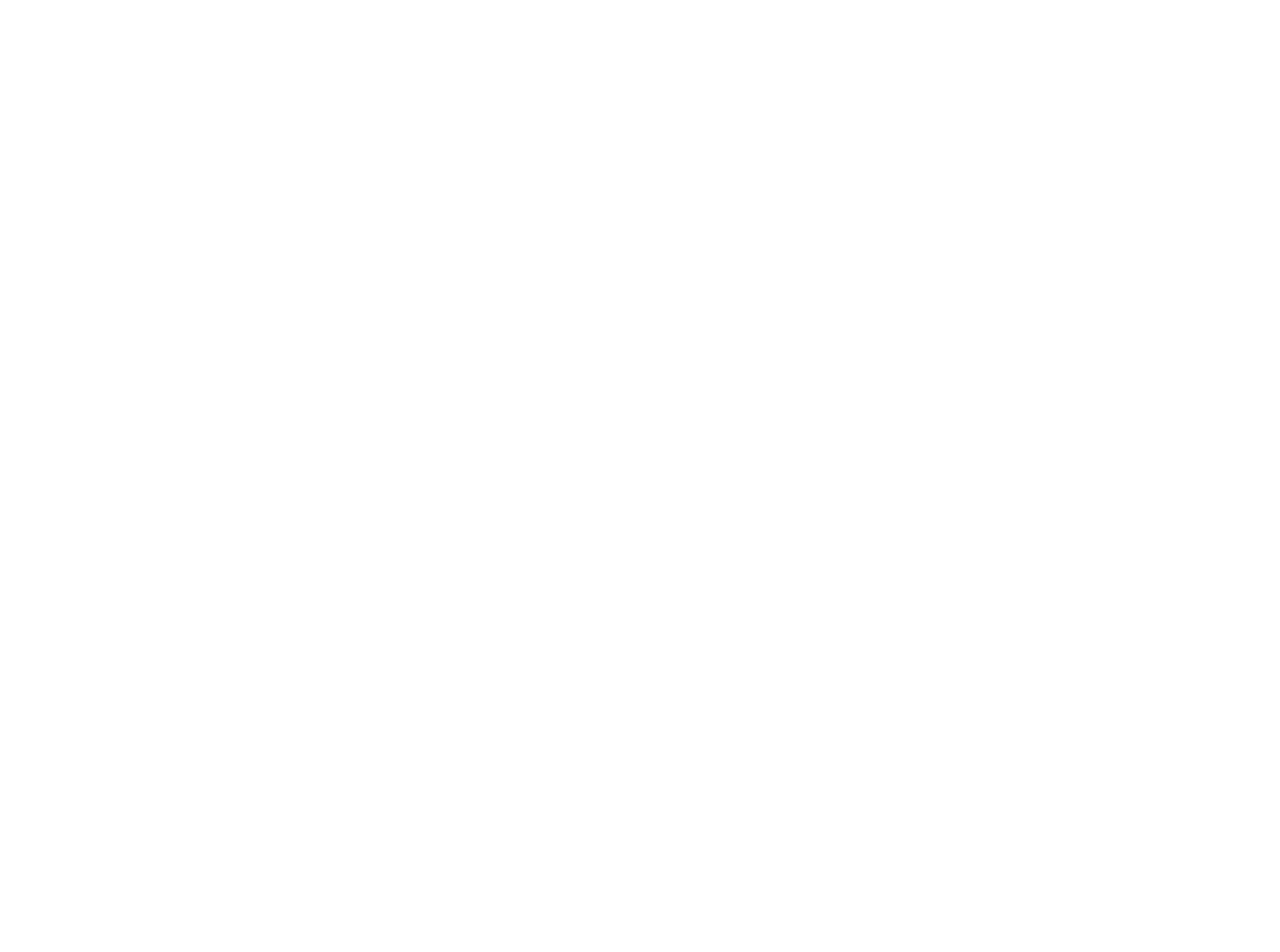
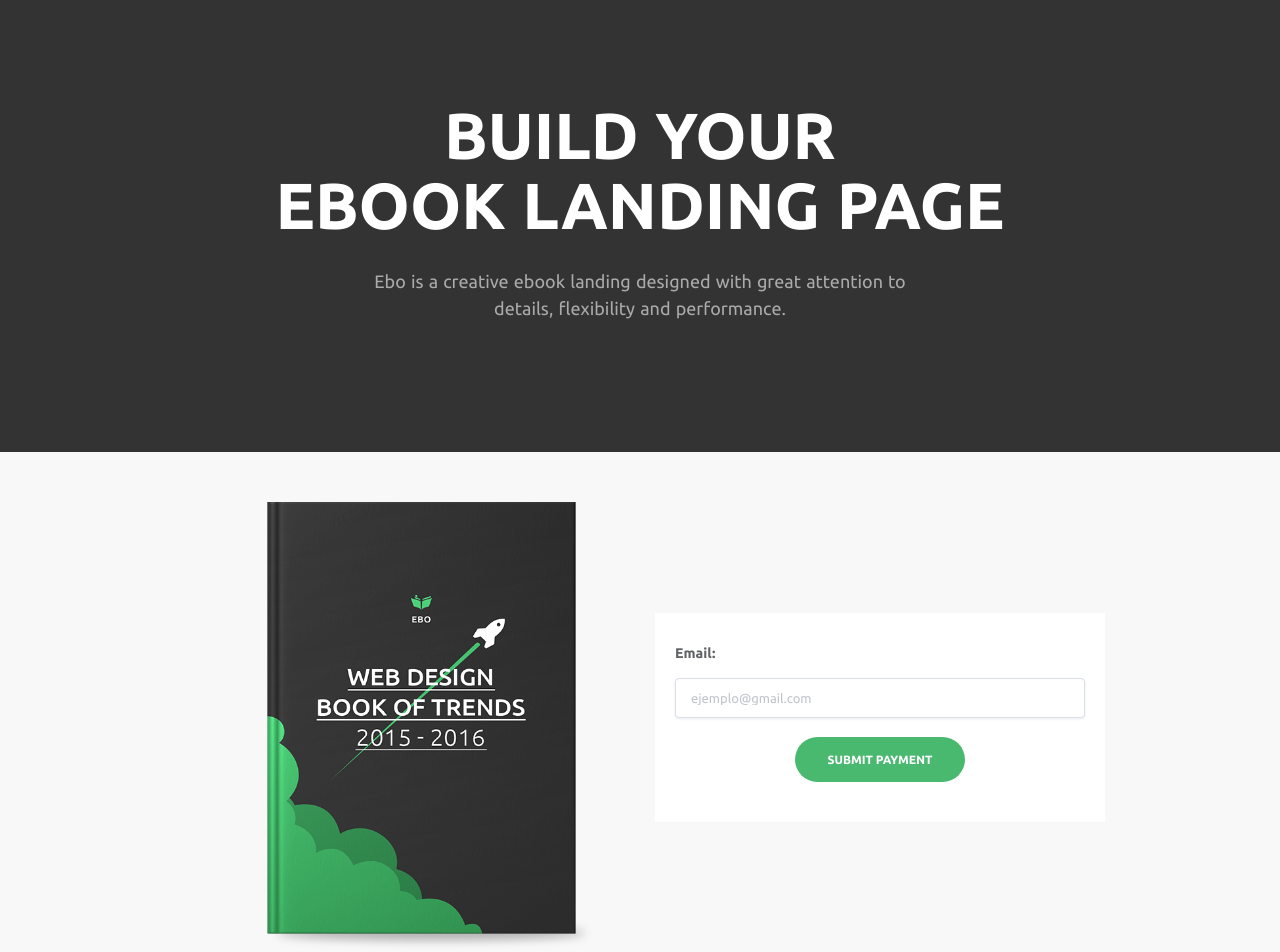
Before and after one commit to Betorduno/bookPage, a Nuxt app: page /pageDownload in a window 1280 px wide. Before the commit this address had no page. Shown: the top 952 px of the page. Before the commit the page ends 800 px from the top, so only its background shows below. Built offline with nearby package versions, Linux system fonts and the light colour scheme.

Commit message:
interface para descargar el libro, usando el email, proporcionado por el usuario

```diff
--- a/components/Download/body.vue
+++ b/components/Download/body.vue
@@ -36,7 +36,7 @@
 <script>
 import { BASE_URL } from '../../utils/endspoint';
 import axios from 'axios';
-import { Loading } from 'element-ui'
+import { Loading } from 'element-ui';
 let stripe = Stripe('pk_test_ZCI214Ne4jFD5Dj3FyVO6s8200Cqp9AJGO');
 
 export default {
@@ -85,6 +85,7 @@
         } else {
           displayError.textContent = '';
         }
+
       });
     },
     clickToken () {
@@ -95,6 +96,7 @@
 
       stripe.createToken(this.card).then((result) => {
           if (result.error) {
+            loadingInstance.close();
             // Inform the user if there was an error.
             var errorElement = document.getElementById('card-errors');
             errorElement.textContent = result.error.message;
@@ -116,7 +118,7 @@
             })
             .then(response => {
                 loadingInstance.close()
-                this.$router.push({ name: 'completed' });
+                this.$router.push({ name: 'pageDownload'});
              }).catch(err => {
                 loadingInstance.close()
                 this.$notify.error({
--- a/components/Home/body.vue
+++ b/components/Home/body.vue
@@ -22,6 +22,7 @@
 							<div class="slide--bio">book description</div>
 							<div class="slide--action">
 								<a class="btn btn--primary btn--rounded" style="font-size:15px;" href="/download">buy</a>
+                <a class="btn btn--primary btn--rounded" style="font-size:15px;" href="/pageDownload">Download</a>
 							</div>
 						</div>
 					</div>
--- /dev/null
+++ b/components/pageDownload/body.vue
@@ -0,0 +1,104 @@
+<template>
+  <div
+    id="form-payment"
+    style="padding-bottom:50px;text-align:center;padding-top: 50px;display:flex;align-items: center;justify-content: center;"
+  >
+    <div
+      class="row"
+      style="padding-left:20px;padding-right:20px;text-align:center;display:flex;align-items: center;justify-content: center;"
+    >
+      <div class="col-lg-6">
+        <img
+          src="/assets/images/mockup/book.png"
+          style="width:auto; height: 450px; text-align: center; margin: auto;"
+        />
+      </div>
+      <div class="col-lg-6">
+        <div
+          class="el-form"
+          style="width:450px; padding:20px; background-color: #fff; margin:auto; text-align:center"
+        >
+          <div class="form-row">
+            <label class="el-form-item__label" for="card-element">Email:</label>
+            <input
+              class="el-input__inner"
+              v-model="email"
+              type="email"
+              placeholder="ejemplo@gmail.com"
+            />
+          </div>
+          <!-- <pre>{{id}}</pre> -->
+          <br />
+          <div class="el-form-item__content">
+            <button
+              @click="queryEmail"
+              type="primary"
+              class="btn btn--primary btn--rounded"
+            >Submit Payment</button>
+          </div>
+          <br/>
+           <el-alert v-if="errorEmail!=null" :title="errorEmail" type="warning">
+          </el-alert>
+        </div>
+        <br>
+         <div
+          v-if="estado"
+          class="el-form"
+          style="width:450px; padding:20px; background-color: #fff; margin:auto; text-align:center"
+        >
+          <p>hi, alberto to download your book press the download button</p>
+          <div class="el-form-item__content">
+             <button style="background-color:black;color:white; width:200px;height:50px;border:1px solid black;cursor:pointer;">
+              <a :href="urlBook" style="color: white;text-decoration: none;font-size: 15px;" >Download</a>
+            </button>
+          </div>
+        </div>
+      </div>
+    </div>
+  </div>
+</template>
+<script>
+import { BASE_URL } from "../../utils/endspoint";
+import axios from "axios";
+
+export default {
+  data() {
+    return {
+      url: BASE_URL + "/downloadBook",
+      id: "",
+      email: "",
+      estado:false,
+      urlBook:"",
+      name: "",
+      errorEmail:null
+    };
+  },
+  methods: {
+    queryEmail() {
+      let url = this.url;
+      let email = this.email;
+      axios({
+        url: url,
+        method: "GET",
+        headers: {
+          "Accept": "application/json",
+          "Content-Type": "application/json"
+        },
+        params: {
+          email: email
+        }
+      }).then(response => {
+        if (response) {
+          this.name = response.data.data.searchEmail.name;
+          this.urlBook = response.data.data.book.url;
+          this.estado = response.data.data.estado;
+          }
+        }).catch(err => {
+          this.errorEmail= "Error: Email not found";
+        });
+    }
+  }, mounted() {
+        '#app'
+  },
+};
+</script>
--- /dev/null
+++ b/components/pageDownload/header.vue
@@ -0,0 +1,16 @@
+<template>
+  <div>
+    <section id="hero" class="landing-hero bg-dark">
+      <div class="container">
+        <div class="row">
+          <div class="col-xs-12 col-sm-12 col-md-10 col-md-offset-1 text-center">
+            <h1 class="text-white">Build Your <br>ebook landing page</h1>
+          </div>
+          <div class="col-xs-12 col-sm-8 col-sm-offset-2 col-md-6 col-md-offset-3 text-center">
+            <p class="text-whit mb-30">Ebo is a creative ebook landing designed with great attention to details, flexibility and performance.</p>
+          </div>
+        </div>
+      </div>
+  </section>
+  </div>
+</template>
--- a/package.json
+++ b/package.json
@@ -15,6 +15,7 @@
     "body-parser": "^1.19.0",
     "cors": "^2.8.5",
     "cross-env": "^5.2.0",
+    "dotenv": "^8.2.0",
     "element-ui": "^2.4.11",
     "express": "^4.16.4",
     "nuxt": "^2.0.0",
--- /dev/null
+++ b/pages/pageDownload.vue
@@ -0,0 +1,25 @@
+<template>
+<div>
+  <body class="body-scroll">
+    <div id="wrapper" class="wrapper clearfix">
+      <downHeader />
+      <downBody />
+      <downFooter />
+    </div>
+  </body>
+</div>
+</template>
+<script>
+import downFooter from "../components/footer";
+import downHeader from "../components/pageDownload/header";
+import downBody from "../components/pageDownload/body";
+
+export default {
+
+  components: {
+    downFooter,
+    downHeader,
+    downBody
+  }
+}
+</script>
--- a/utils/endspoint.js
+++ b/utils/endspoint.js
@@ -1,4 +1,4 @@
-const BASE_URL = 'http://localhost:1337'
+const BASE_URL = 'http://localhost:1338'
 
 export {
     BASE_URL
```
Also changed, not shown: pages/completed.vue (line endings or trailing spaces), 2 other files (tests, documents, lock files or other folders).
